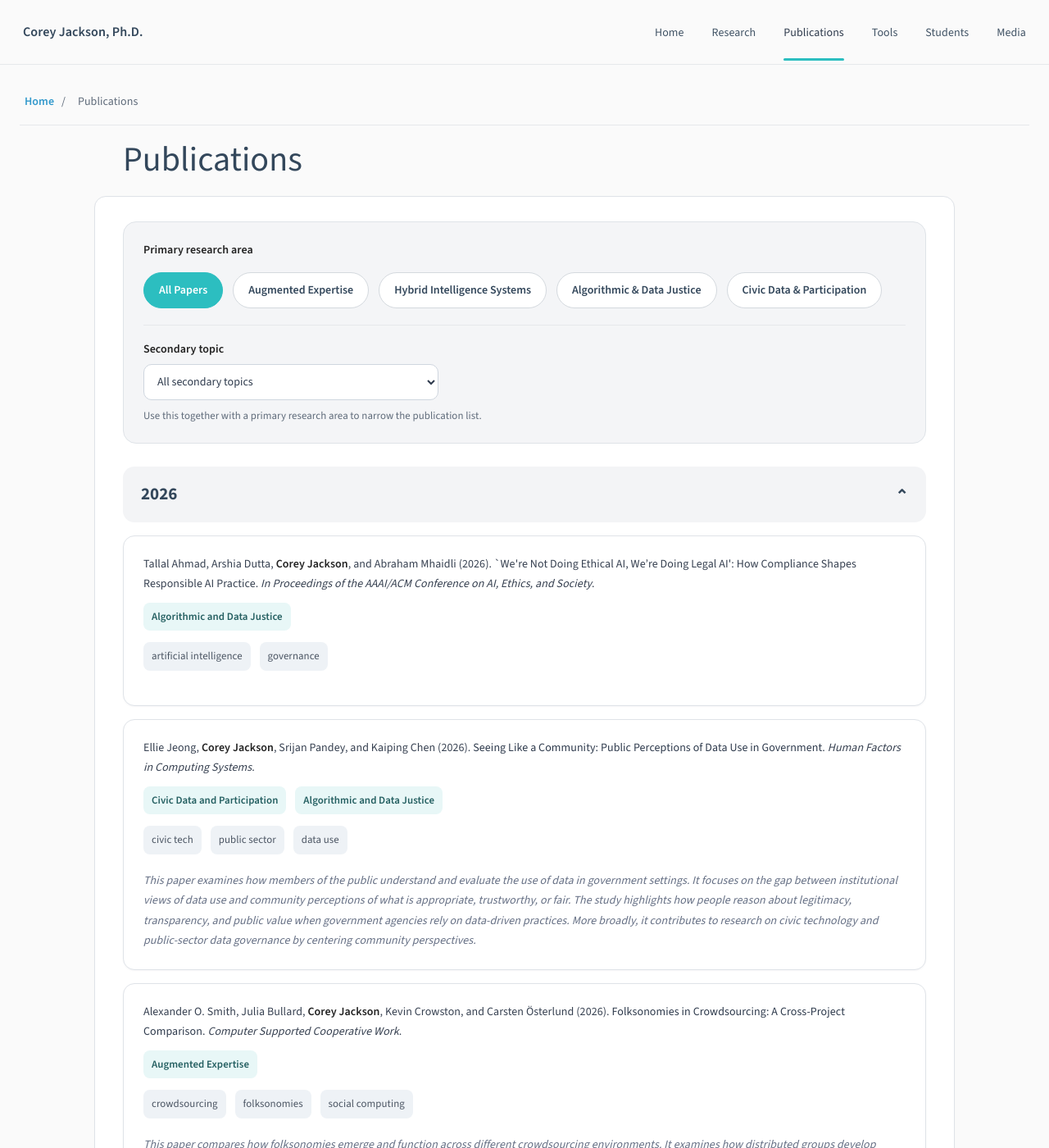
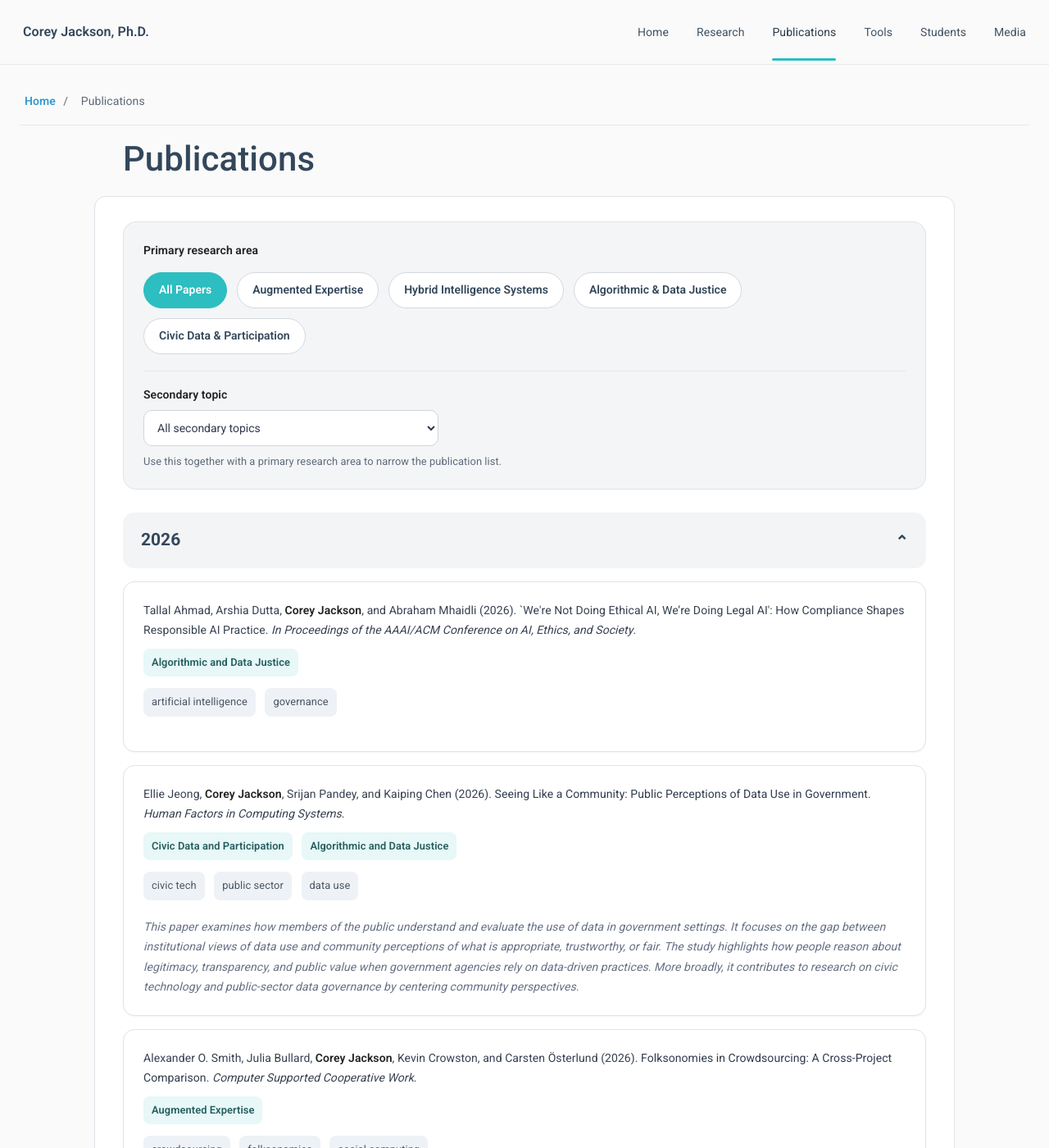
Before and after one commit to cjacks04/cjacks04.github.io, a Jekyll site: the page built from publications.md, in a window 1280 px wide and 1400 px high. Shown: the whole window at 82% size. Built offline with Jekyll 4.4.1, drawn with Linux system fonts in a browser that asks for light colours; nearby versions of some CDN libraries; a style sheet for code colours, icons or effects is not loaded.

Commit message:
Return site font control to Roboto stylesheet

```diff
--- a/assets/css/accessibility-mobile.css
+++ b/assets/css/accessibility-mobile.css
@@ -1,10 +1,3 @@
-@import url('https://fonts.googleapis.com/css2?family=Source+Sans+3:wght@400;500;600;700&display=swap');
-
-body {
-  font-family: 'Source Sans 3', sans-serif;
-  font-weight: 400;
-}
-
 .content-card p,
 .content-card li,
 .page-content-card p,
@@ -49,7 +42,6 @@ textarea {
 
 a:focus-visible,
 button:focus-visible,
-select:focus-visible,
 [tabindex]:focus-visible {
   outline: 3px solid #167f82;
   outline-offset: 3px;
```
